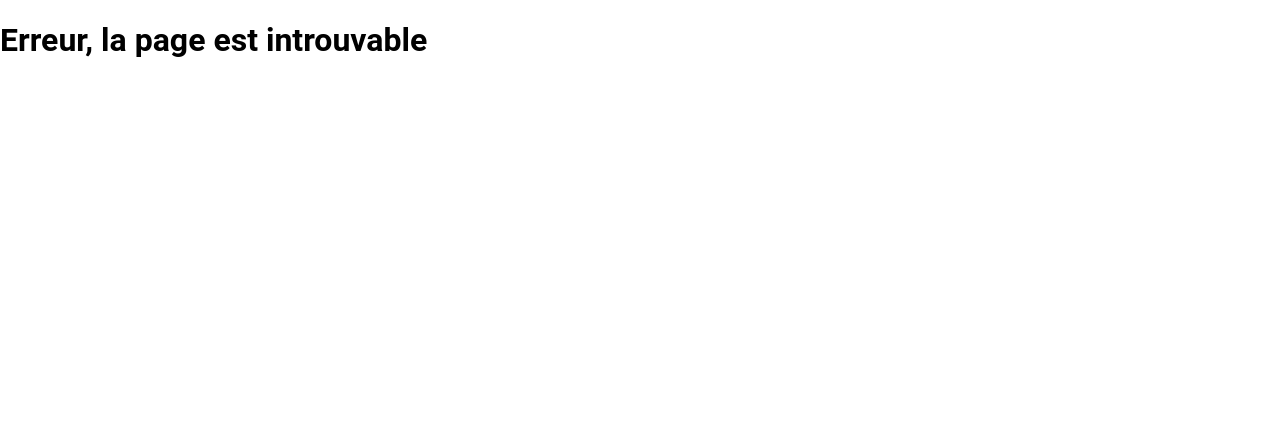
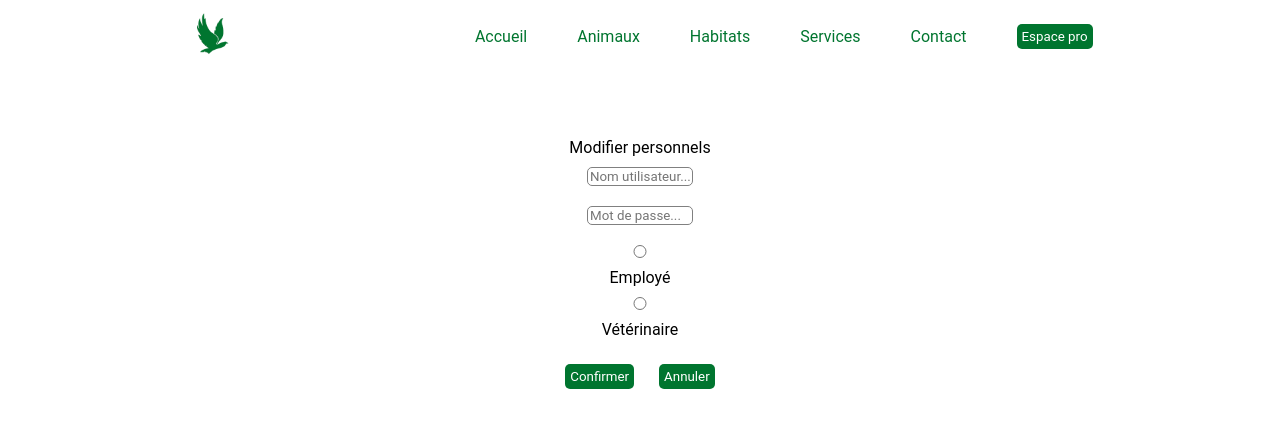
Before and after one commit to kieran33/Studi-ECF-Zoo, a React (Create React App) app in the folder frontend/: page /dashboard-admin/modifier-personnels/1 in a window 1280 px wide. Shown: the top 428 px of the page. Built offline with nearby package versions, Linux system fonts and the light colour scheme; no server answers.

Commit message:
fonctionnalite admin creation personnels modification et suppression

```diff
--- a/frontend/src/App.js
+++ b/frontend/src/App.js
@@ -10,6 +10,8 @@ import Erreur from './pages/Erreur';
 import DashboardAdmin from './pages/DashboardAdmin';
 import DashboardEmploye from './pages/DashboardEmploye';
 import DashboardVeterinaire from './pages/DashboardVeterinaire';
+import ModificationPersonnels from './composants/ModificationPersonnels';
+import DetailsModificationPersonnels from './pages/DetailsModificationPersonnels';
 
 function App() {
   return (
@@ -23,6 +25,7 @@ function App() {
           <Route path="/contact" element={<Contact />} />
           <Route path="/connexion" element={<Connexion />} />
           <Route path="/dashboard-admin" element={<DashboardAdmin />} />
+          <Route path="/dashboard-admin/modifier-personnels/:id" element={<DetailsModificationPersonnels />} />
           <Route path="/dashboard-employe" element={<DashboardEmploye />} />
           <Route path="/dashboard-veterinaire" element={<DashboardVeterinaire />} />
           <Route path="*" element={<Erreur />} />
--- a/frontend/src/composants/CreationPersonnels.js
+++ b/frontend/src/composants/CreationPersonnels.js
@@ -4,15 +4,14 @@ import axios from 'axios';
 
 const CreationPersonnels = () => {
 
-    const [nouveauxPersonnels, setNouveauxPersonnels] = useState(personnelParDefaut());
+    const [nouveauxPersonnels, setNouveauxPersonnels] = useState({
+        id: "",
+        nom_utilisateur: "",
+        mot_de_passe: "",
+        role: ""
+    });
 
-    function personnelParDefaut() {
-        return {
-            nom_utilisateur: "personnel_zoo",
-            mot_de_passe: "personnel123",
-            role: "employé"
-        }
-    };
+
 
     const inputChangement = (e) => {
         const { name, value } = e.target;
@@ -40,7 +39,6 @@ const CreationPersonnels = () => {
                     },
                 });
                 console.log("succès: ", reponse.data);
-                setNouveauxPersonnels(personnelParDefaut());
             } catch (error) {
                 console.error("Erreur :", error.reponse ? error.reponse.data : error.message);
             }
--- /dev/null
+++ b/frontend/src/composants/ModificationPersonnels.js
@@ -0,0 +1,41 @@
+import React, { useEffect } from 'react';
+import { useState } from 'react';
+import axios from 'axios';
+import { Link, Navigate, useNavigate } from 'react-router-dom';
+
+const ModificationPersonnels = () => {
+
+    const navigate = useNavigate();
+
+    const [data, setData] = useState([]);
+
+    const loadData = async () => {
+        const response = await axios.get("http://localhost:3002/personnels");
+        setData(response.data);
+    };
+
+    useEffect(() => {
+        loadData();
+    }, []);
+
+    const modifierPersonnels = (id) => {
+        navigate(`/dashboard-admin/modifier-personnels/${id}`)
+    }
+
+    return (
+        <div>
+            <h1 className="centrer">Liste du personnel</h1>
+            <div className="centrer">
+                {data.filter(personnel => personnel.role !== "admin").map((personnel, index) => (
+                    <div className="animal" key={index}>
+                        <p>Nom d'utilisateur : {personnel.nom_utilisateur}</p>
+                        <p>role : {personnel.role}</p>
+                        <button className="bouton_zoo" onClick={() => modifierPersonnels(personnel.id)}>Modifier</button>
+                    </div>
+                ))}
+            </div>
+        </div >
+    );
+};
+
+export default ModificationPersonnels;
--- /dev/null
+++ b/frontend/src/composants/SuppressionPersonnels.js
@@ -0,0 +1,41 @@
+import React from 'react';
+import { useState, useEffect } from 'react';
+import axios from 'axios';
+
+const SuppressionPersonnels = () => {
+
+    const [data, setData] = useState([]);
+
+    const loadData = async () => {
+        const response = await axios.get("http://localhost:3002/personnels");
+        setData(response.data);
+    };
+
+    useEffect(() => {
+        loadData();
+    }, []);
+
+    const supprimerPersonnels = (id) => {
+        if (window.confirm("Êtes-vous sûr de vouloir supprimer définitivement ce personnel ?")) {
+            axios.delete(`http://localhost:3002/personnels/supprimer/${id}`);
+            setTimeout(() => loadData(), 500);
+        };
+    };
+
+    return (
+        <div>
+            <h1 className="centrer">Liste du personnel</h1>
+            <div className="centrer">
+                {data.filter(personnel => personnel.role !== "admin").map((personnel, index) => (
+                    <div className="animal" key={index}>
+                        <p>Nom d'utilisateur : {personnel.nom_utilisateur}</p>
+                        <p>role : {personnel.role}</p>
+                        <button className="bouton_zoo" onClick={() => supprimerPersonnels(personnel.id)}>Supprimer</button>
+                    </div>
+                ))}
+            </div>
+        </div>
+    );
+};
+
+export default SuppressionPersonnels;
--- a/frontend/src/pages/DashboardAdmin.js
+++ b/frontend/src/pages/DashboardAdmin.js
@@ -1,6 +1,8 @@
 import React from 'react';
 import Navigation from '../composants/Navigation';
 import CreationPersonnels from '../composants/CreationPersonnels';
+import SuppressionPersonnels from '../composants/SuppressionPersonnels';
+import ModificationPersonnels from '../composants/ModificationPersonnels';
 
 const DashboardAdmin = () => {
     return (
@@ -8,6 +10,8 @@ const DashboardAdmin = () => {
             <Navigation />
             <h1>Admin</h1>
             <CreationPersonnels />
+            <SuppressionPersonnels />
+            <ModificationPersonnels />
         </div>
     );
 };
--- /dev/null
+++ b/frontend/src/pages/DetailsModificationPersonnels.js
@@ -0,0 +1,119 @@
+import React from 'react';
+import Navigation from '../composants/Navigation';
+import { useState, useEffect } from 'react';
+import axios from 'axios';
+import { useParams } from 'react-router-dom';
+
+const DetailsModificationPersonnels = () => {
+
+    const [data, setData] = useState([]);
+    const { id } = useParams();
+    const [dataPersonnel, setDataPersonnel] = useState([]);
+
+    const idNombre = Number(id);
+
+    const loadData = async () => {
+        const response = await axios.get("http://localhost:3002/personnels");
+        setData(response.data);
+    };
+
+    useEffect(() => {
+        loadData();
+    }, []);
+
+    useEffect(() => {
+        if (data.length > 0) {
+            setDataPersonnel(data.find(personnel => personnel.id === idNombre));
+        }
+    }, [data]);
+
+    const [personnel, setPersonnel] = useState({
+        id: "",
+        nom_utilisateur: "",
+        mot_de_passe: "",
+        role: ""
+    });
+
+    useEffect(() => {
+        setPersonnel(dataPersonnel)
+    }, [dataPersonnel]);
+
+    const inputChangement = (e) => {
+        const { name, value } = e.target;
+
+        const nouvelleValeur = value;
+
+        setPersonnel({
+            ...personnel,
+            [name]: nouvelleValeur,
+        });
+    };
+
+    const modifierPersonnels = async (e) => {
+        e.preventDefault();
+
+        try {
+            await axios.put(`http://localhost:3002/personnels/modifier/${id}`, personnel)
+        } catch (error) {
+            console.log(error);
+        }
+    };
+
+    return (
+        <div>
+            <Navigation />
+            <div className="centrer">
+                <form className="formulaire" onSubmit={modifierPersonnels}>
+                    <legend>Modifier personnels</legend>
+                    <input
+                        type="text"
+                        name="nom_utilisateur"
+                        className="champsFormulaire"
+                        id="nom_utilisateur"
+                        placeholder="Nom utilisateur..."
+                        defaultValue={personnel.nom_utilisateur}
+                        onChange={inputChangement}
+                    />
+                    <label htmlFor="nom_utilisateur"></label>
+
+                    <input
+                        type="password"
+                        name="mot_de_passe"
+                        className="champsFormulaire"
+                        id="mot_de_passe"
+                        placeholder="Mot de passe..."
+                        defaultValue={personnel.mot_de_passe}
+                        onChange={inputChangement}
+                    />
+
+                    <input
+                        type="radio"
+                        name="role"
+                        className="champsFormulaire"
+                        id="role"
+                        value="employé"
+                        onChange={inputChangement}
+                    />
+                    <label htmlFor="role">Employé</label>
+
+                    <input
+                        type="radio"
+                        name="role"
+                        className="champsFormulaire"
+                        id="role"
+                        value="vétérinaire"
+                        onChange={inputChangement}
+                    />
+                    <label htmlFor="role">Vétérinaire</label>
+
+                    <div className="centrer">
+                        <button type="submit" className="bouton_zoo">Confirmer</button>
+                        <button className="bouton_zoo" >Annuler</button>
+                    </div>
+                </form>
+            </div>
+        </div>
+    );
+};
+
+export default DetailsModificationPersonnels;
```
Also changed, not shown: 1 other file (tests, documents, lock files or other folders).
